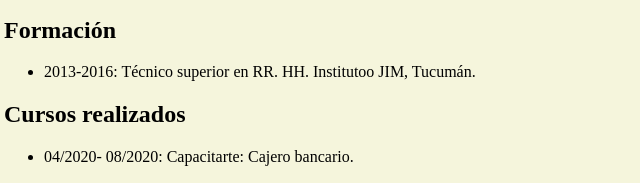
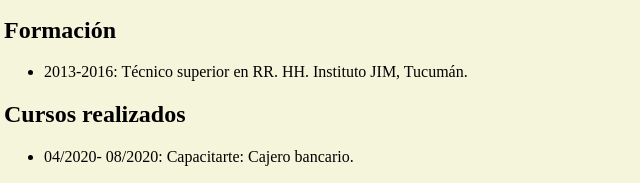
Before and after one commit to JorgePalomar94/mi-cv, a plain HTML site: page cv.html in a window 1280 px wide. Shown: the part 589-772 px from the top of the page, 4-644 px from the left. Drawn offline with Linux system fonts and the light colour scheme.

Commit message:
se corrige palabra instituto dentro de formacion

```diff
--- a/cv.html
+++ b/cv.html
@@ -56,7 +56,7 @@
     <section class="section-2 section">
         <h2>Formación</h2>
         <ul>
-            <li>2013-2016: Técnico superior en RR. HH. Institutoo JIM, Tucumán.</li>
+            <li>2013-2016: Técnico superior en RR. HH. Instituto JIM, Tucumán.</li>
         </ul>
     </section>
     <section class="section-3 section">
```
